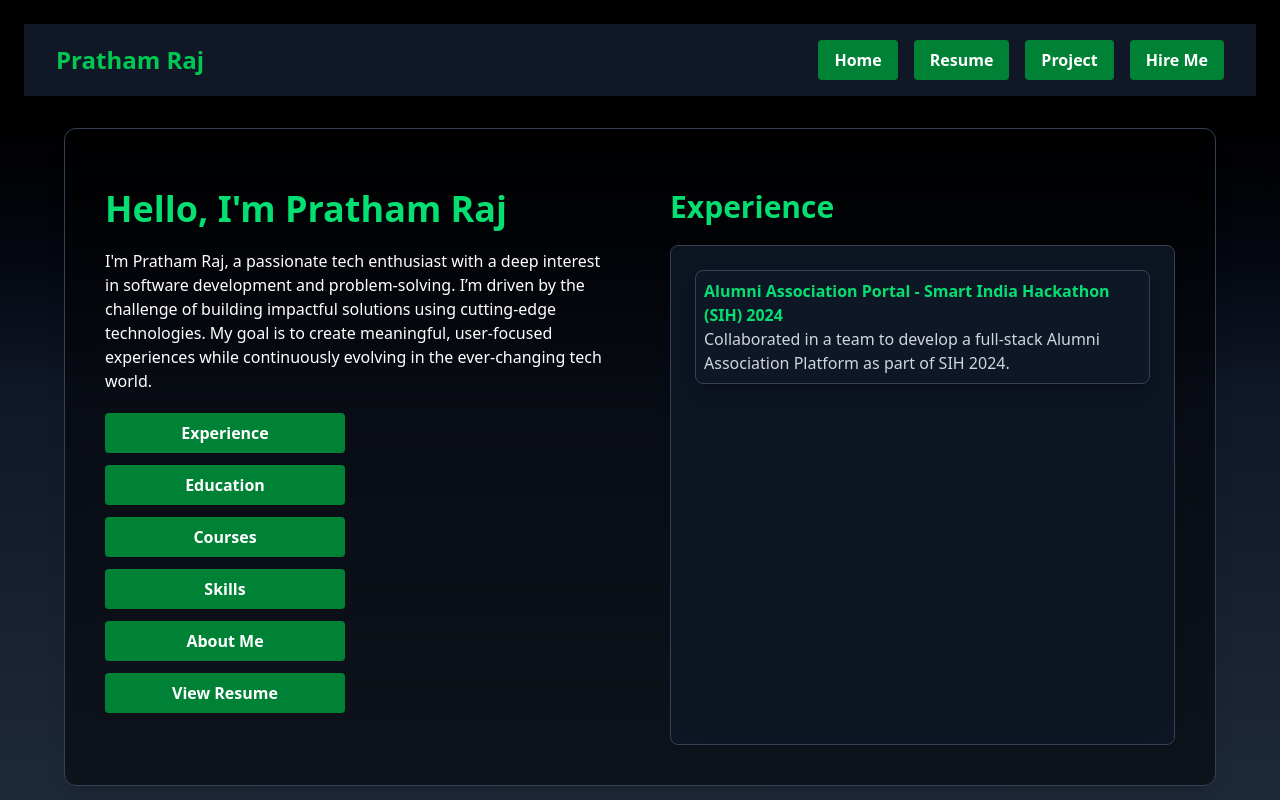
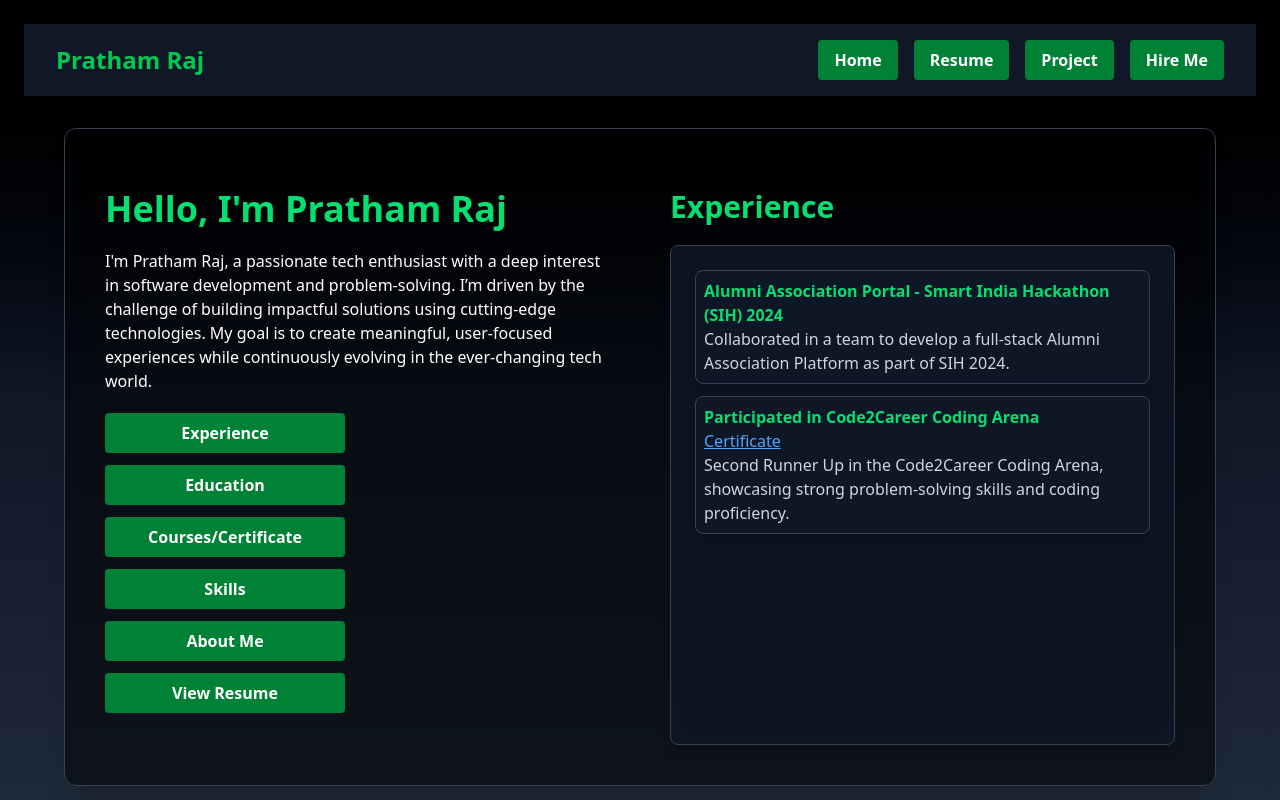
Before and after one commit to GeekyPratham/Portfolio, a React (Vite) app in the folder frontend/: page /resume in a window 1280 px wide. Built offline with nearby package versions, Linux system fonts and the light colour scheme.

Commit message:
adding some certificate,experience

```diff
--- a/frontend/src/pages/HireMe.jsx
+++ b/frontend/src/pages/HireMe.jsx
@@ -2,6 +2,7 @@ import { Header } from "../header/Header";
 import Select from "react-select";
 import { useRef, useState } from "react";
 import { useNavigate } from "react-router-dom";
+import CreatableSelect from 'react-select/creatable';
 
 
 export const HireMe = () => {
@@ -16,14 +17,16 @@ export const HireMe = () => {
     const [role, setRole] = useState(null);
     const [description, setDescription] = useState("");
     const [files, setFiles] = useState([]);// containing all the files
+    const [inputValue, setInputValue] = useState("");
 
     const fileInputRef = useRef(null);
     const navigate = useNavigate();
     const handleSubmit = async (e) =>{
-         // your form handling logic
-         e.preventDefault();
-         const formData = new FormData();
-         formData.append("Purpose", purpose?.value || "");
+
+
+        e.preventDefault();
+        const formData = new FormData();
+        formData.append("Purpose", purpose?.value || "");
         formData.append("Name", name);
         formData.append("Email", email);
         formData.append("Github", github);
@@ -40,7 +43,7 @@ export const HireMe = () => {
         }
 
 
-          // 🔍 Log FormData contents
+          //  Log FormData contents
          for (let [key, value] of formData.entries()) {
              console.log(`${key}:`, value);
          }
@@ -79,7 +82,7 @@ export const HireMe = () => {
                             {/* Purpose */}
                             <div className="w-full flex flex-col  sm:flex-row items-center justify-between">
                                 <h2 className="text-xl sm:text-2xl font-bold text-green-400">Purpose</h2>
-                                <Select
+                                <CreatableSelect
                                     ref={selectRef}
                                     className="w-full sm:w-1/2 mt-2 sm:mt-0 text-black border p-2 rounded"
                                     options={[
@@ -89,8 +92,18 @@ export const HireMe = () => {
                                         { value: "help_consulting", label: "Help & Consulting" }
                                     ]}
                                     onChange={(option) => setPurpose(option)}
+                                    onInputChange={(val) => setInputValue(val)}
+                                    onBlur={() => {
+                                        if (inputValue && (!purpose || inputValue !== purpose.value)) {
+                                            const newOption = { value: inputValue, label: inputValue };
+                                            setPurpose(newOption);
+                                        }
+                                    }}
+                                    inputValue={inputValue}
                                     value={purpose}
                                 />
+
+
                             </div>
                             {/* Name */}
                             <div>
--- a/frontend/src/pages/Resume.jsx
+++ b/frontend/src/pages/Resume.jsx
@@ -2,7 +2,7 @@ import { useState, useRef } from "react";
 import Button from "../components/Button";
 import { Header } from "../header/Header";
 import { FaHtml5, FaCss3Alt, FaJs, FaReact, FaNodeJs, FaGithub, FaLinkedin, FaEnvelope, FaPhone } from "react-icons/fa";
-import { SiDjango, SiTailwindcss, SiMongodb, SiCplusplus, SiTypescript, SiPython, SiMysql, SiExpress, SiDocker, SiTurborepo, SiPostgresql, SiPrisma } from "react-icons/si";
+import { SiHono, SiTailwindcss, SiMongodb, SiCplusplus, SiTypescript, SiPython, SiMysql, SiExpress, SiDocker, SiTurborepo, SiPostgresql, SiPrisma , SiCloudflare  } from "react-icons/si";
 
 const skills = [
     { name: "C++", icon: <SiCplusplus className="text-blue-500" /> },
@@ -15,13 +15,17 @@ const skills = [
     { name: "React", icon: <FaReact className="text-cyan-400" /> },
     { name: "Node.js", icon: <FaNodeJs className="text-green-500" /> },
     { name: "Express.js", icon: <SiExpress className="text-gray-400" /> },
-    { name: "Django", icon: <SiDjango className="text-green-500" /> },
     { name: "Tailwind CSS", icon: <SiTailwindcss className="text-blue-400" /> },
     { name: "MongoDB", icon: <SiMongodb className="text-green-400" /> },
     { name: "Docker", icon: <SiDocker className="text-blue-500" /> },
     { name: "Turborepo", icon: <SiTurborepo className="text-gray-400" /> },
     { name: "PostgreSQL", icon: <SiPostgresql className="text-blue-600" /> },
-    { name: "Prisma", icon: <SiPrisma className="text-gray-900" /> }
+    { name: "Prisma", icon: <SiPrisma className="text-gray-900" /> },
+    { name: "Hono", icon: <SiHono className="text-blue-500" /> },
+    { name: "Cloudflare", icon: <SiCloudflare className="text-yellow-400" /> },
+
+
+
 ];
 
 export const Resume = () => {
@@ -54,10 +58,10 @@ export const Resume = () => {
                     <div className="flex flex-col gap-3 w-full justify-center items-center sm:items-start">
                         <Button buttonName="Experience" onClick={() => handleButtonClick(0)} width="w-48 sm:w-60" />
                         <Button buttonName="Education" onClick={() => handleButtonClick(1)} width="w-48 sm:w-60" />
-                        <Button buttonName="Courses" onClick={() => handleButtonClick(4)} width="w-48 sm:w-60" />
+                        <Button buttonName="Courses/Certificate" onClick={() => handleButtonClick(4)} width="w-48 sm:w-60" />
                         <Button buttonName="Skills" onClick={() => handleButtonClick(2)} width="w-48 sm:w-60" />
                         <Button buttonName="About Me" onClick={() => handleButtonClick(3)} width="w-48 sm:w-60" />
-                        <Button buttonName="View Resume" onClick={() => window.open("/res.pdf", "_blank")} width="w-48 sm:w-60" />
+                        <Button buttonName="View Resume" onClick={() => window.open("/PrathamRaj_resume.pdf", "_blank")} width="w-48 sm:w-60" />
                     </div>
 
                 </div>
@@ -111,7 +115,7 @@ function Experience() {
     return (
         <div className="flex flex-col gap-5 justify-center items-start w-full rounded-lg">
             <h1 className="text-3xl font-bold text-green-400">Experience</h1>
-            <div className="w-full gap-3 rounded-lg bg-gray-900/80 border border-gray-700 shadow-lg backdrop-blur-lg p-6 h-[500px] overflow-y-auto">
+            <div className="w-full flex flex-col gap-3 rounded-lg bg-gray-900/80 border border-gray-700 shadow-lg backdrop-blur-lg p-6 h-[500px] overflow-y-auto">
                 <div className="p-2 bg-gray-900/80 border border-gray-700 shadow-lg rounded-lg">
                     <h2 className="text-l font-bold text-green-400">
                         Alumni Association Portal - Smart India Hackathon (SIH) 2024
@@ -120,6 +124,19 @@ function Experience() {
                         Collaborated in a team to develop a full-stack Alumni Association Platform as part of SIH 2024.
                     </p>
                 </div>
+                <div className="p-2 bg-gray-900/80 border border-gray-700 shadow-lg rounded-lg">
+                    <h2 className="text-l font-bold text-green-400">
+                        Participated in Code2Career Coding Arena
+                    </h2>
+                    <a href="https://unstop.com/certificate-preview/3bdecfc4-28fa-4756-9b8a-cc9ea24fb70b"
+                        target="_blank"
+                        rel="noopener noreferrer"
+                        className="text-blue-400 underline hover:text-blue-300">Certificate</a>
+                    <p className="text-gray-300">
+                        Second Runner Up in the Code2Career Coding Arena, showcasing strong problem-solving skills and coding proficiency.
+                    </p>
+                </div>
+
             </div>
         </div>
     );
@@ -177,7 +194,7 @@ function Skills() {
 function Courses() {
     return (
         <div className="flex flex-col gap-5 justify-center items-start w-full rounded-lg">
-            <h1 className="text-3xl font-bold text-green-400">Courses</h1>
+            <h1 className="text-3xl font-bold text-green-400">Courses/Certificate</h1>
             <div className="w-full grid grid-cols-1 sm:grid-cols-2 gap-3 rounded-lg bg-gray-900/80 border border-gray-700 shadow-lg backdrop-blur-lg p-6 min-h-[500px] overflow-y-auto">
                 <div className="p-2 max-h-[200px] bg-gray-900/80 border border-gray-700 shadow-lg rounded-lg overflow-auto">
                     <h2 className="text-l font-bold text-green-400">DSA - Nov 10, 2023</h2>
@@ -195,6 +212,22 @@ function Courses() {
                         className="text-blue-400 underline hover:text-blue-300">Certificate</a>
                     <p>Certified Postman Student Expert with proficiency in API testing, scripting, and automation using Postman.</p>
                 </div>
+                <div className="p-2 max-h-[200px] bg-gray-900/80 border border-gray-700 shadow-lg rounded-lg overflow-auto">
+                    <h2 className="text-l font-bold text-green-400">Python Matplotlib - September 2024</h2>
+                    <a href="https://drive.google.com/file/d/1ftVvEw_-8FzyslEB5H3TG6SrFn8B9Qr0/view?usp=sharing"
+                        target="_blank"
+                        rel="noopener noreferrer"
+                        className="text-blue-400 underline hover:text-blue-300">Certificate</a>
+                    <p>Successfully completed the fundamentals of data visualization using the Matplotlib library. Learned how to create various types of plots including line charts, bar graphs, scatter plots, and subplots etc. </p>
+                </div>
+                <div className="p-2 max-h-[200px] bg-gray-900/80 border border-gray-700 shadow-lg rounded-lg overflow-auto">
+                    <h2 className="text-l font-bold text-green-400">Python Coder - June 2025</h2>
+                    <a href="https://www.kaggle.com/certification/badges/geekyprathamraj/30"
+                        target="_blank"
+                        rel="noopener noreferrer"
+                        className="text-blue-400 underline hover:text-blue-300">Certificate</a>
+                    <p>Earned the Python Coder Badge from Kaggle for demonstrating proficiency in Python programming.</p>
+                </div>
             </div>
         </div>
     );
```
Also changed, not shown: frontend/src/pages/Addproject.jsx (+46 -17 lines), 2 other files (tests, documents, lock files or other folders).
